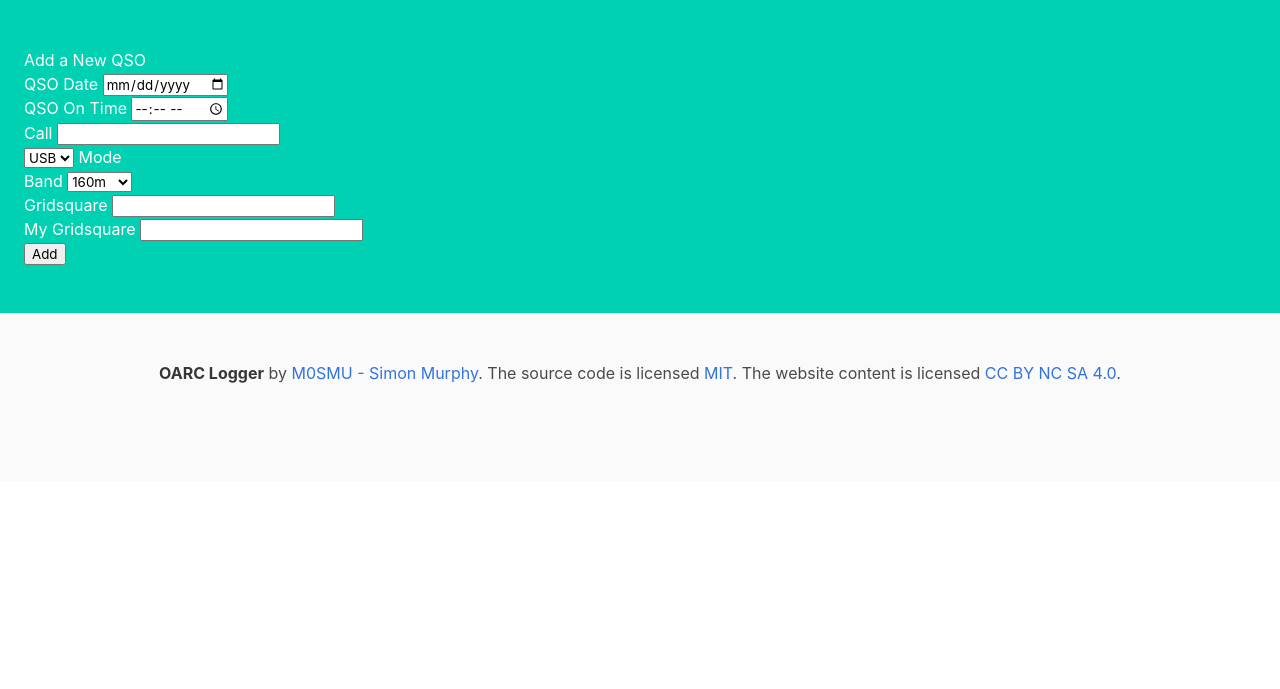
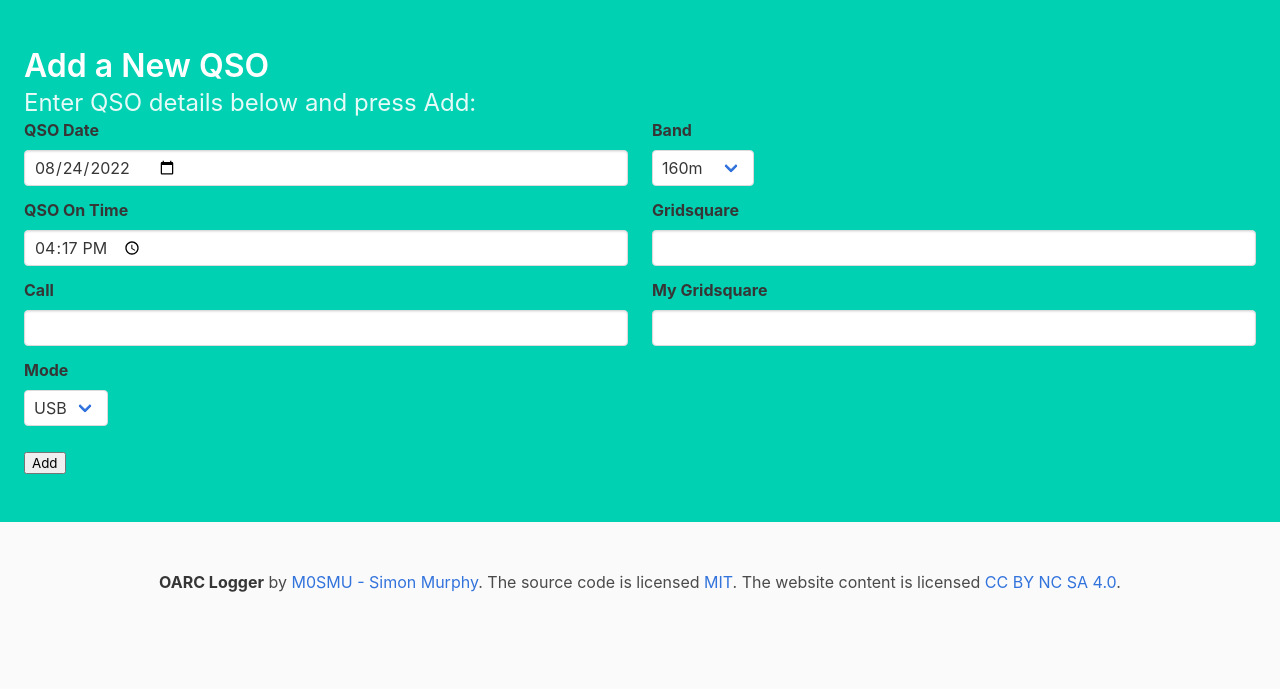
Before and after one commit to smurphboy/OARCLogger, a Flask app: page /qsos/M0SMU/new in a window 1280 px wide. Shown: the part 52-741 px from the top of the page. Run offline with Flask 2, Linux system fonts and the light colour scheme.

Commit message:
QSO form almost complete - date default added

```diff
--- a/logger/forms.py
+++ b/logger/forms.py
@@ -1,12 +1,12 @@
+import datetime
 from flask_wtf import FlaskForm
 from wtforms import StringField, TextAreaField, IntegerField, BooleanField,\
                     RadioField, DateField, TimeField, SelectField
 from wtforms.validators import InputRequired, Length
 
 class QSOForm(FlaskForm):
-    qso_date = DateField('QSO Date', validators=[InputRequired()])
-    time_on = TimeField('QSO On Time',
-                                validators=[InputRequired()])
+    qso_date = DateField('QSO Date', validators=[InputRequired()], default=datetime.date.today)
+    time_on = TimeField('QSO On Time', validators=[InputRequired()], default=datetime.datetime.now)
     call = StringField('Call', validators=[InputRequired(),
                                             Length(max=50)])
     band = SelectField('Band',
--- a/logger/qsos/views.py
+++ b/logger/qsos/views.py
@@ -3,7 +3,6 @@ from flask import Blueprint, flash, render_template, redirect, request, url_for
 from flask_login import login_required, current_user
 from logger.models import User, db, Callsign, QSO
 from logger.forms import QSOForm
-from logger.callsigns import views
 
 qsos = Blueprint('qsos', __name__, template_folder='templates')
 
@@ -23,5 +22,5 @@ def postnewqso(station_callsign):
                     band=band, gridsquare=gridsquare, my_gridsquare=my_gridsquare, station_callsign=station_callsign)
         db.session.add(newqso)
         db.session.commit()
-        return redirect(url_for(call(callsign=station_callsign)))
+        return redirect(url_for('callsigns.call',callsign=station_callsign))
     return render_template('qsoform.html', form=form, station_callsign=station_callsign)
--- a/logger/templates/base.html
+++ b/logger/templates/base.html
@@ -5,7 +5,7 @@
     <meta charset="utf-8">
     <meta http-equiv="X-UA-Compatible" content="IE=edge">
     <meta name="viewport" content="width=device-width, initial-scale=1">
-    <title>OARCH Autumn Portable Day Logger</title>
+    <title>OARC Autumn Portable Day Logger</title>
     <link rel="stylesheet" href="https://cdnjs.cloudflare.com/ajax/libs/bulma/0.7.2/css/bulma.min.css" />
 </head>
 
--- a/logger/templates/qsoform.html
+++ b/logger/templates/qsoform.html
@@ -1,14 +1,24 @@
 {% extends 'base.html' %}
 
 {% block content %}
-    <h1>{% block title %} Add a New QSO {% endblock %}</h1>
-
+    <div class="bd-hero-heading">
+        <h1 class="title algolia-lvl0">
+            {% block title %} <p>Add a New QSO</p> {% endblock %}
+        </h1>
+        <div class="subtitle is-4 algolia-lvl1">
+            <p>Enter QSO details below and press Add:</p>
+        </div>
+    </div>
     <form method="POST">
         {{ form.csrf_token }}
-        <p>
-            {{ form.qso_date.label }}
-            {{ form.qso_date }}
-        </p>
+        <div class="columns">
+            <div class="column">
+                <div class="field">
+                    {{ form.qso_date.label(class_="label") }}
+                    <div class="control">
+                    {{ form.qso_date(class_="input") }}
+                    </div>
+                </div>
 
                 {% if form.qso_date.errors %}
                     <ul class="errors">
@@ -18,9 +28,12 @@
                     </ul>
                 {% endif %}
 
-        <p>
-            {{ form.time_on.label }} {{ form.time_on }}
-        </p>
+                <div class="field">
+                    {{ form.time_on.label(class_="label") }}
+                    <div class="control">
+                        {{ form.time_on(class_="input") }}
+                    </div>
+                </div>
 
                 {% if form.time_on.errors %}
                     <ul class="errors">
@@ -30,10 +43,13 @@
                     </ul>
                 {% endif %}
 
-        <p>
-            {{ form.call.label }}
-            {{ form.call() }}
-        </p>
+                <div class="field">
+                    {{ form.call.label(class_='label') }}
+                    <div class="control">
+                        {{ form.call(class_="input") }}
+                    </div>
+                </div>
+
 
                 {% if form.call.errors %}
                     <ul class="errors">
@@ -42,10 +58,12 @@
                         {% endfor %}
                     </ul>
                 {% endif %}
-
-        <p>
-            {{ form.mode() }} {{ form.mode.label }}
-        </p>
+                <div class="field">
+                    {{ form.mode.label(class_="label") }}
+                    <div class="select">
+                    {{ form.mode() }}
+                    </div>
+                </div>
 
                 {% if form.mode.errors %}
                     <ul class="errors">
@@ -54,11 +72,14 @@
                         {% endfor %}
                     </ul>
                 {% endif %}
-
-        <p>
-            {{ form.band.label }}
+            </div>
+            <div class="column">
+                <div class="field">
+                    {{ form.band.label(class_="label") }}
+                    <div class="select">
                     {{ form.band() }}
-        </p>
+                    </div>
+                </div>
 
                 {% if form.band.errors %}
                     <ul class="errors">
@@ -68,10 +89,12 @@
                     </ul>
                 {% endif %}
 
-        <p>
-            {{ form.gridsquare.label }}
-            {{ form.gridsquare() }}
-        </p>
+                <div class="field">
+                    {{ form.gridsquare.label(class_='label') }}
+                    <div class="control">
+                        {{ form.gridsquare(class_="input") }}
+                    </div>
+                </div>
 
                 {% if form.gridsquare.errors %}
                     <ul class="errors">
@@ -81,10 +104,12 @@
                     </ul>
                 {% endif %}
 
-        <p>
-            {{ form.my_gridsquare.label }}
-            {{ form.my_gridsquare() }}
-        </p>
+                <div class="field">
+                    {{ form.my_gridsquare.label(class_='label') }}
+                    <div class="control">
+                        {{ form.my_gridsquare(class_="input") }}
+                    </div>
+                </div>
 
                 {% if form.my_gridsquare.errors %}
                     <ul class="errors">
@@ -93,7 +118,8 @@
                         {% endfor %}
                     </ul>
                 {% endif %}
-
+            </div>
+        </div>
         <p>
             <input type="submit" value="Add">
         </p>
```
Also changed, not shown: logger/db.sqlite. Lines whose indentation alone changed are shown as unchanged.
